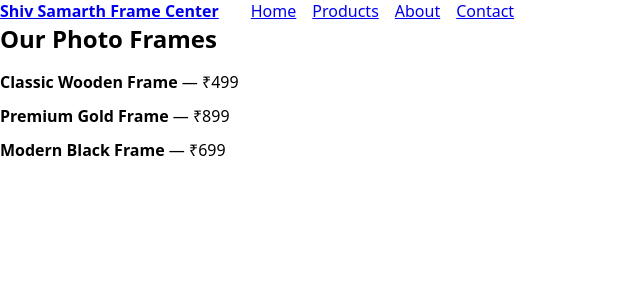
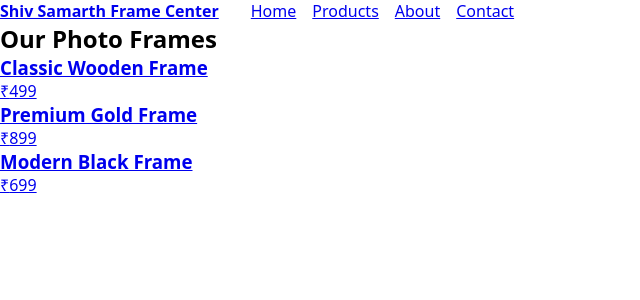
Before and after one commit to DurvasPalve203/photo_frame_store_website, a React (Vite) app: page /products in a window 1280 px wide. Shown: the top 300 px of the page, without its empty margins (0-640 px from the left). Built offline with nearby package versions, Linux system fonts and the light colour scheme; the HTML template or start-up script is replaced by a standard one.

Commit message:
Add product card component for products page

```diff
--- /dev/null
+++ b/src/components/products/ProductCard.tsx
@@ -0,0 +1,24 @@
+import { Link } from "react-router-dom";
+
+export type Product = {
+  id: string;
+  name: string;
+  price: number;
+};
+
+interface ProductCardProps {
+  product: Product;
+}
+
+function ProductCard({ product }: ProductCardProps) {
+  return (
+    <div>
+      <Link to={`/products/${product.id}`}>
+        <h3>{product.name}</h3>
+        <p>₹{product.price}</p>
+      </Link>
+    </div>
+  );
+}
+
+export default ProductCard;
--- a/src/pages/Products.tsx
+++ b/src/pages/Products.tsx
@@ -1,7 +1,9 @@
-const products = [
-  { id: 1, name: "Classic Wooden Frame", price: "₹499" },
-  { id: 2, name: "Premium Gold Frame", price: "₹899" },
-  { id: 3, name: "Modern Black Frame", price: "₹699" },
+import ProductCard, { Product } from "../components/products/ProductCard";
+
+const products: Product[] = [
+  { id: "1", name: "Classic Wooden Frame", price: 499 },
+  { id: "2", name: "Premium Gold Frame", price: 899 },
+  { id: "3", name: "Modern Black Frame", price: 699 },
 ];
 
 function Products() {
@@ -9,13 +11,11 @@
     <section>
       <h1>Our Photo Frames</h1>
 
-      <ul style={{ marginTop: "1rem" }}>
+      <div>
         {products.map((product) => (
-          <li key={product.id} style={{ marginBottom: "0.75rem" }}>
-            <strong>{product.name}</strong> — {product.price}
-          </li>
+          <ProductCard key={product.id} product={product} />
         ))}
-      </ul>
+      </div>
     </section>
   );
 }
```
